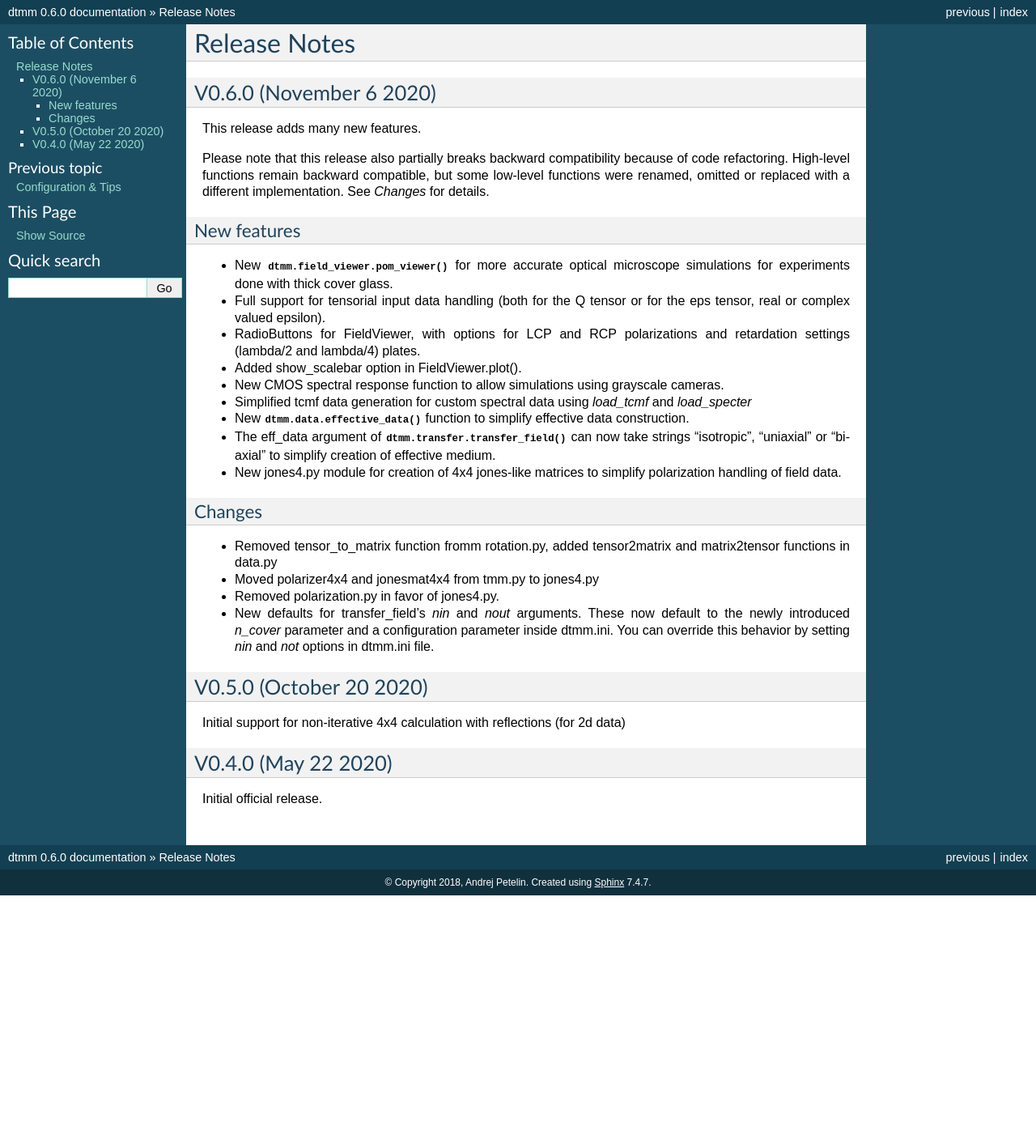
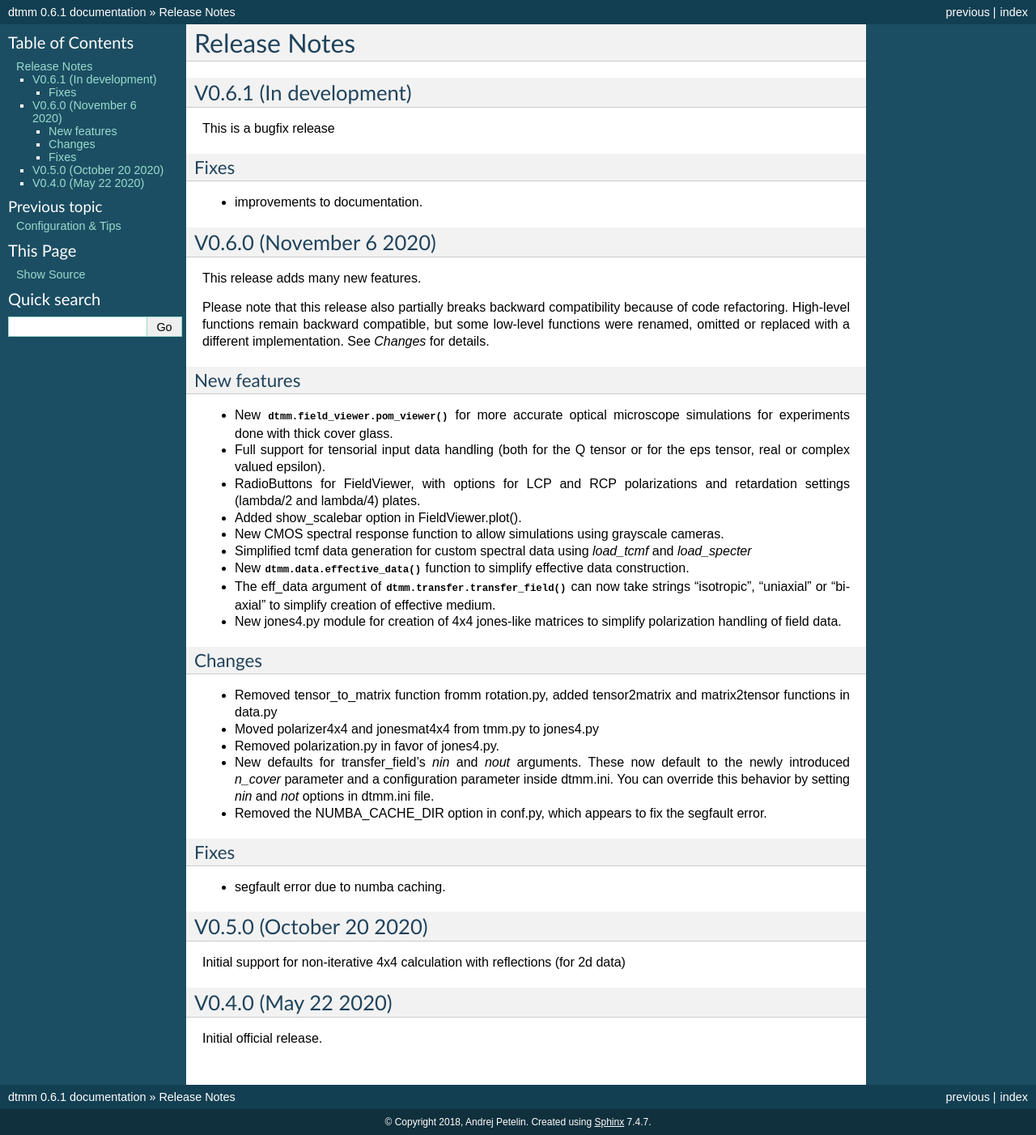
Before and after one commit to IJSComplexMatter/dtmm, a Sphinx documentation site: the page built from doc/CHANGELOG.rst, in a window 1280 px wide. Shown: the whole page at 81% size. Built offline with Sphinx 7.4.7, drawn with Linux system fonts in a browser that asks for light colours; formulas are drawn with MathJax 3; pages that are not in the unit, such as notebooks, are missing from menus; before the commit the page ends 1106 px from its top, so only the background shows below that.

Commit message:
fix changelog

```diff
--- a/doc/CHANGELOG.rst
+++ b/doc/CHANGELOG.rst
@@ -1,5 +1,16 @@
 Release Notes
 -------------
+
+V0.6.1 (In development)
++++++++++++++++++++++++
+
+This is a bugfix release
+
+Fixes
+/////
+
+* improvements to documentation.
+
 
 V0.6.0 (November 6 2020)
 ++++++++++++++++++++++++
@@ -28,7 +39,12 @@ Changes
 * Moved polarizer4x4 and jonesmat4x4 from tmm.py to jones4.py
 * Removed polarization.py in favor of jones4.py.
 * New defaults for transfer_field's `nin` and `nout` arguments. These now default to the newly introduced `n_cover` parameter and a configuration parameter inside dtmm.ini. You can override this behavior by setting `nin` and `not` options in dtmm.ini file.
+* Removed the NUMBA_CACHE_DIR option in conf.py, which appears to fix the segfault error.
 
+Fixes
+/////
+
+* segfault error due to numba caching.
 
 V0.5.0 (October 20 2020)
 ++++++++++++++++++++++++
--- a/doc/conf.py
+++ b/doc/conf.py
@@ -26,7 +26,7 @@ author = 'Andrej Petelin'
 # The short X.Y version
 version = ''
 # The full version, including alpha/beta/rc tags
-release = '0.6.0'
+release = '0.6.1'
 
 numfig = True
 
--- a/dtmm/__init__.py
+++ b/dtmm/__init__.py
@@ -3,7 +3,7 @@
 
 """
 
-__version__ = "0.6.0"
+__version__ = "0.6.1"
 
 import dtmm.conf
 import numpy as np
```
